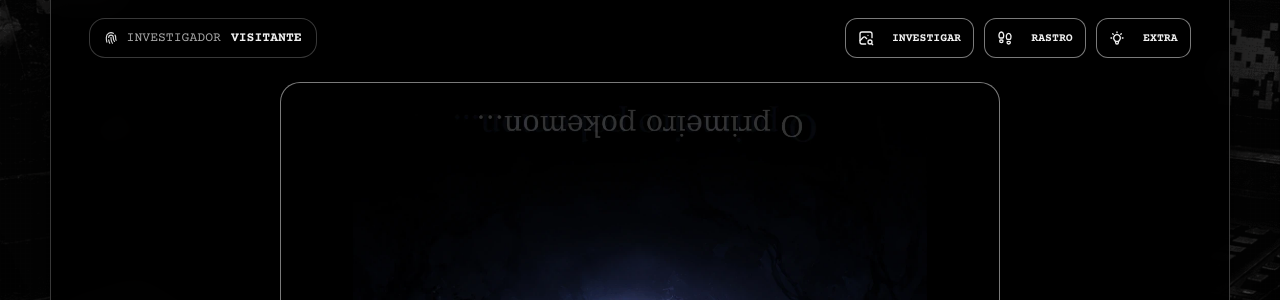
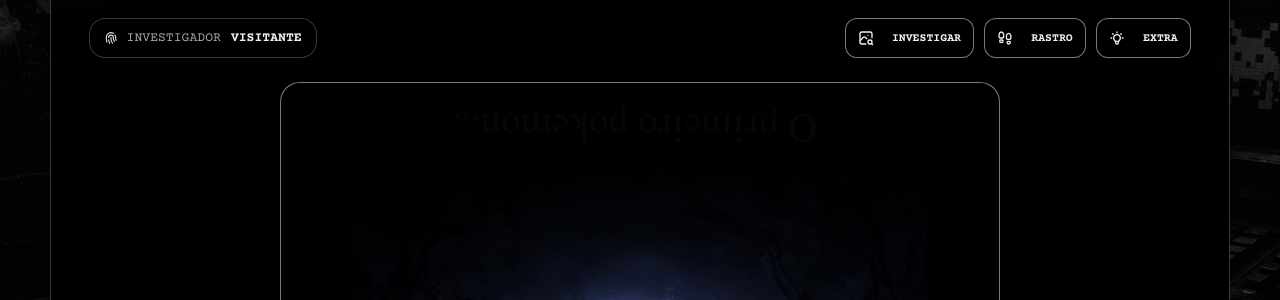
Before and after one commit to cianortecardmaster-wq/ccmaster-riddle, a Jekyll site: the page riddles/003/index.html, which Jekyll copies as it is, in a window 1280 px wide. Shown: the part 367-667 px from the top of the page. Built offline with Jekyll 4.4.1, drawn with Linux system fonts in a browser that asks for light colours; a script that is not in the unit is left out.

Commit message:
Add files via upload

```diff
--- a/assets/css/riddle.css
+++ b/assets/css/riddle.css
@@ -444,3 +444,39 @@
     grid-template-columns: repeat(4, minmax(0, 1fr)) !important;
   }
 }
+
+
+.invert-clue-overlay {
+  position: absolute;
+  inset: 0;
+  z-index: 4;
+  display: grid;
+  place-items: start center;
+  pointer-events: none;
+  opacity: 0;
+  transition: opacity .18s ease, transform .18s ease;
+  transform-origin: center center;
+}
+
+.invert-clue-overlay.is-visible {
+  opacity: 1;
+}
+
+.invert-clue-overlay span {
+  margin-top: 18px;
+  display: inline-block;
+  transform: rotate(180deg);
+  font-family: "Times New Roman", Georgia, serif;
+  font-size: clamp(2rem, 4vw, 3.35rem);
+  line-height: 1;
+  letter-spacing: .01em;
+  color: rgba(38, 38, 38, .92);
+  text-shadow: 0 0 1px rgba(255,255,255,.18);
+}
+
+@media (max-width: 720px) {
+  .invert-clue-overlay span {
+    margin-top: 12px;
+    font-size: clamp(1.5rem, 7vw, 2.5rem);
+  }
+}
--- a/assets/js/riddle.js
+++ b/assets/js/riddle.js
@@ -16,6 +16,7 @@
 const backImage = document.querySelector('#riddleImageBack');
 const evidenceFrame = document.querySelector('#evidenceFrame');
 const evidenceStack = document.querySelector('#evidenceStack');
+const invertClueOverlay = document.querySelector('#invertClueOverlay');
 const toolsToggle = document.querySelector('#toolsToggle');
 const toolsSheet = document.querySelector('#toolsSheet');
 const infoBox = document.querySelector('#infoBox');
@@ -386,16 +387,17 @@
 
   frontImage.style.opacity = String(frontOpacity);
   frontImage.style.mixBlendMode = frontBlendMode;
-  evidenceStack.style.transform = `rotate(${state.rotate}deg) scaleX(${state.mirror ? -1 : 1})`;
 
-  let stackFilter = 'none';
-  if (state.invert) {
-    stackFilter = currentRiddleId === 3
-      ? 'invert(1) contrast(3.1) brightness(0.78)'
-      : 'invert(1)';
+  const sharedTransform = `rotate(${state.rotate}deg) scaleX(${state.mirror ? -1 : 1})`;
+  evidenceStack.style.transform = sharedTransform;
+  evidenceStack.style.filter = state.invert ? 'invert(1)' : 'none';
+
+  if (invertClueOverlay) {
+    invertClueOverlay.style.transform = sharedTransform;
+    invertClueOverlay.classList.toggle('is-visible', currentRiddleId === 3 && state.invert);
   }
 
-  evidenceStack.style.filter = stackFilter;
+  evidenceFrame?.classList.toggle('is-inverted', Boolean(state.invert));
   evidenceFrame?.setAttribute('data-layer-mode', state.layerMode);
 
   syncActionButtons();
--- a/riddles/003/index.html
+++ b/riddles/003/index.html
@@ -76,6 +76,9 @@
               draggable="false"
             />
           </div>
+          <div class="invert-clue-overlay" id="invertClueOverlay" aria-hidden="true">
+            <span>O primeiro pokemon...</span>
+          </div>
         </div>
       </div>
 
```
Also changed, not shown: assets/img/3/inkay.webp.
